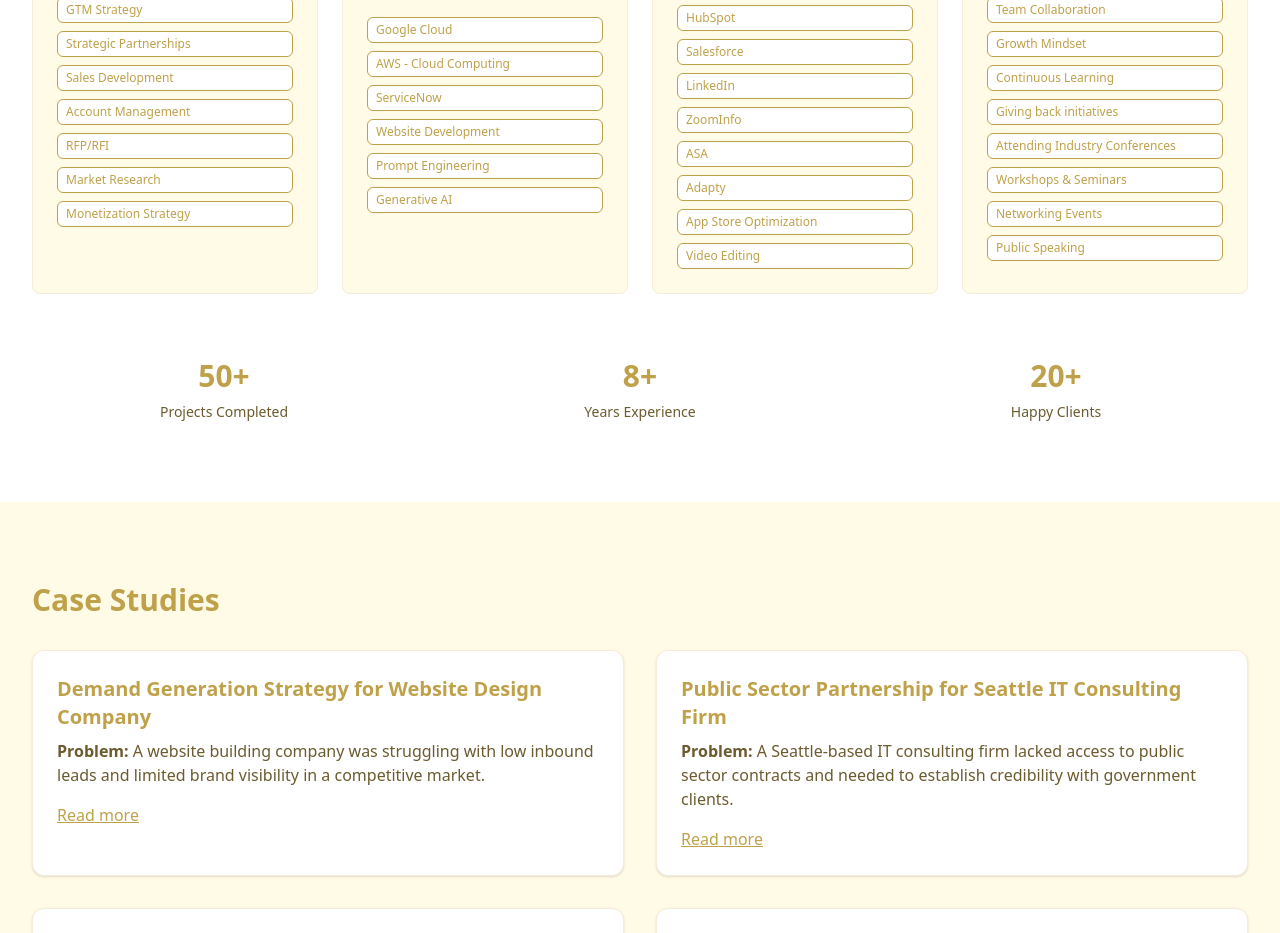
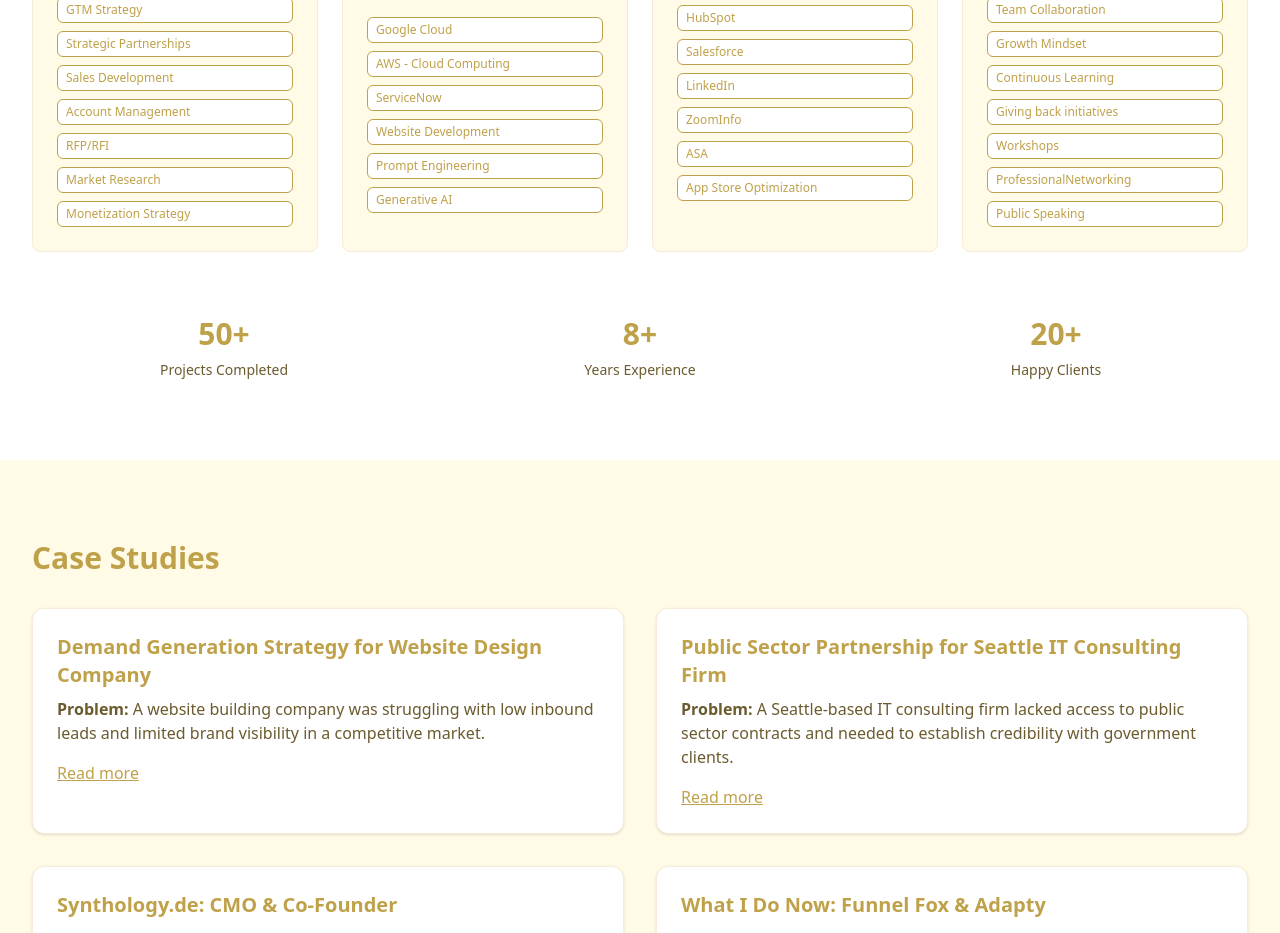
Before and after one commit to eleonoraberylo/test, a Next.js app: page / in a window 1280 px wide. Shown: the part 1960-2893 px from the top of the page. Built offline with nearby package versions, Linux system fonts and the light colour scheme.

Commit message:
Refactor components and update content across the application for clarity and consistency

```diff
--- a/src/components/About.tsx
+++ b/src/components/About.tsx
@@ -42,9 +42,7 @@
         'LinkedIn',
         'ZoomInfo',
         'ASA',
-        'Adapty',
-        'App Store Optimization',
-        'Video Editing'
+        'App Store Optimization'
       ]
     },
     {
@@ -56,9 +54,8 @@
         'Growth Mindset',
         'Continuous Learning',
         'Giving back initiatives',
-        'Attending Industry Conferences',
-        'Workshops & Seminars',
-        'Networking Events',
+        'Workshops',
+        'ProfessionalNetworking',
         'Public Speaking'
       ]
     }
```
